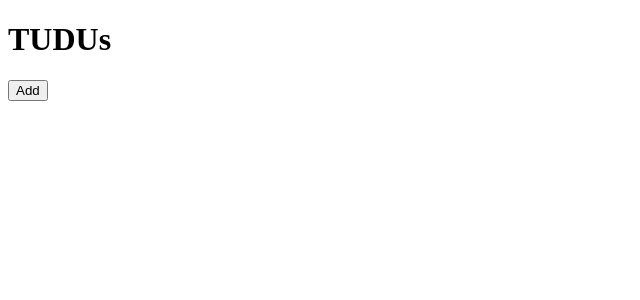
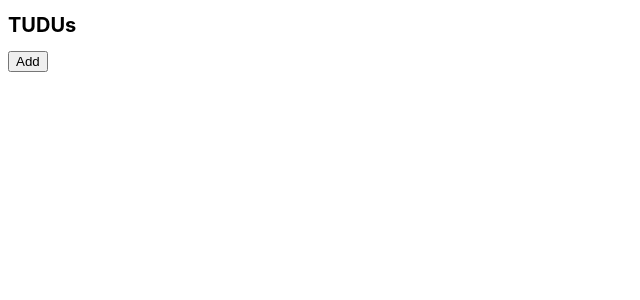
Before and after one commit to luiscarlin/context-hooks-flux, a React (Vite) app: page / in a window 1280 px wide. Shown: the top 300 px of the page, without its empty margins (0-640 px from the left). Built offline with nearby package versions, Linux system fonts and the light colour scheme.

Commit message:
add scss

```diff
--- a/package.json
+++ b/package.json
@@ -12,7 +12,8 @@
     "babel-plugin-transform-object-rest-spread": "^6.26.0",
     "babel-preset-env": "^1.7.0",
     "babel-preset-react": "^6.24.1",
-    "parcel-bundler": "^1.12.3"
+    "parcel-bundler": "^1.12.3",
+    "sass": "^1.22.3"
   },
   "scripts": {
     "start": "parcel index.html --port 3000 --open",
--- /dev/null
+++ b/src/colors.scss
@@ -0,0 +1,5 @@
+$background: #f9faff;
+$surface: #ffffff;
+$onSurface: #40434e;
+$primary: #486fff;
+$onPrimary: #f9faff;
--- a/src/index.js
+++ b/src/index.js
@@ -2,6 +2,7 @@ import React from "react";
 import ReactDOM from "react-dom";
 import App from "./App";
 import { AppState } from "./context";
+import "./index.scss";
 
 function Root() {
   return (
--- /dev/null
+++ b/src/index.scss
@@ -0,0 +1,14 @@
+html {
+  box-sizing: border-box;
+  font-size: 10px;
+  font-family: -apple-system, BlinkMacSystemFont, "Segoe UI", "Roboto", "Oxygen",
+    "Ubuntu", "Cantarell", "Fira Sans", "Droid Sans", "Helvetica Neue",
+    sans-serif;
+  -webkit-font-smoothing: antialiased;
+  -moz-osx-font-smoothing: grayscale;
+}
+*,
+*:before,
+*:after {
+  box-sizing: inherit;
+}
--- /dev/null
+++ b/src/media-breakpoints.scss
@@ -0,0 +1,5 @@
+$mobileOnly: "screen and (max-width: 767px)";
+$tabletOnly: "screen and (min-width: 768px) and (max-width: 1199px)";
+$desktopOnly: "screen and (min-width: 1200px)";
+$notMobile: "screen and (min-width: 768px)";
+$notDesktop: "screen and (max-width: 1199px)";
```
Also changed, not shown: src/app.scss (added), 1 other file (tests, documents, lock files or other folders).
